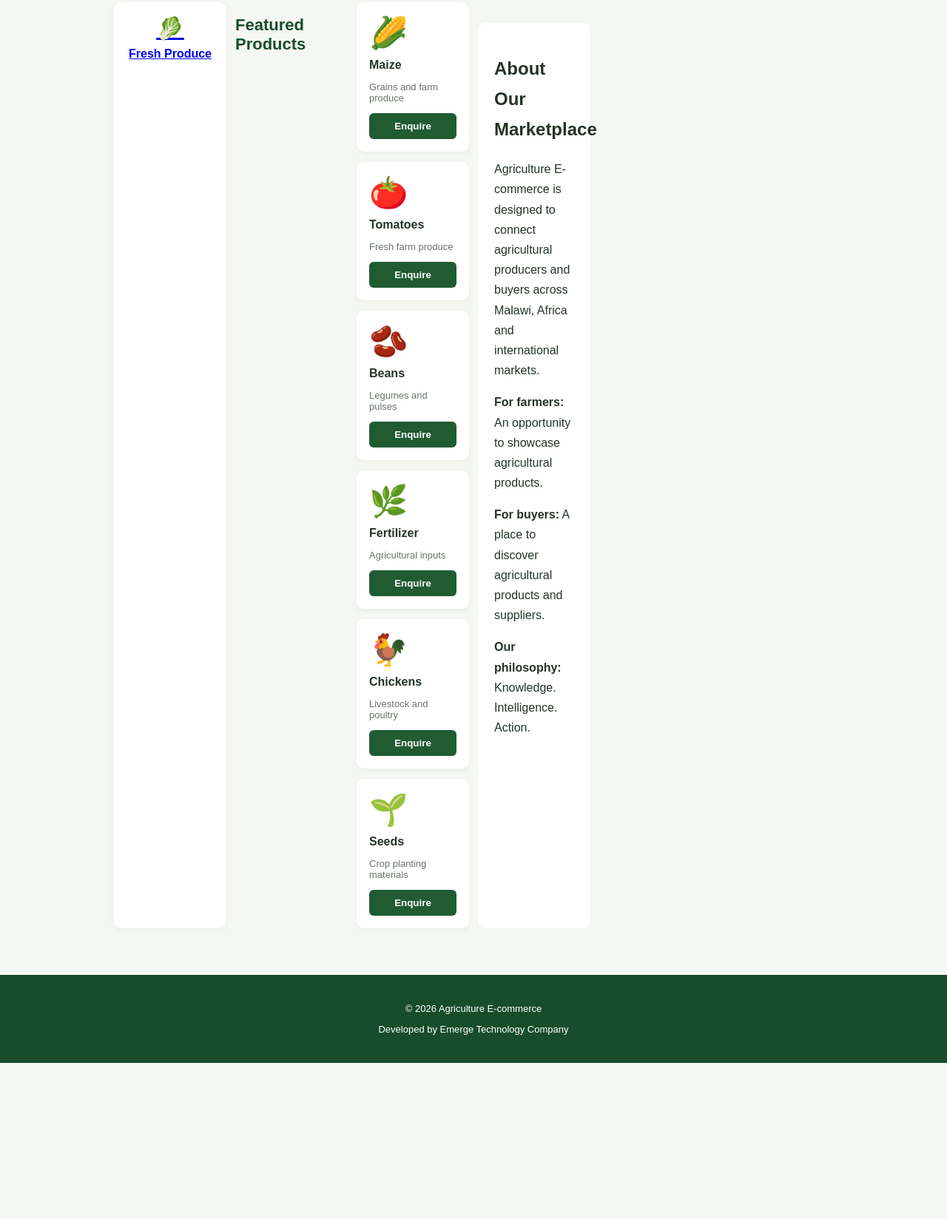
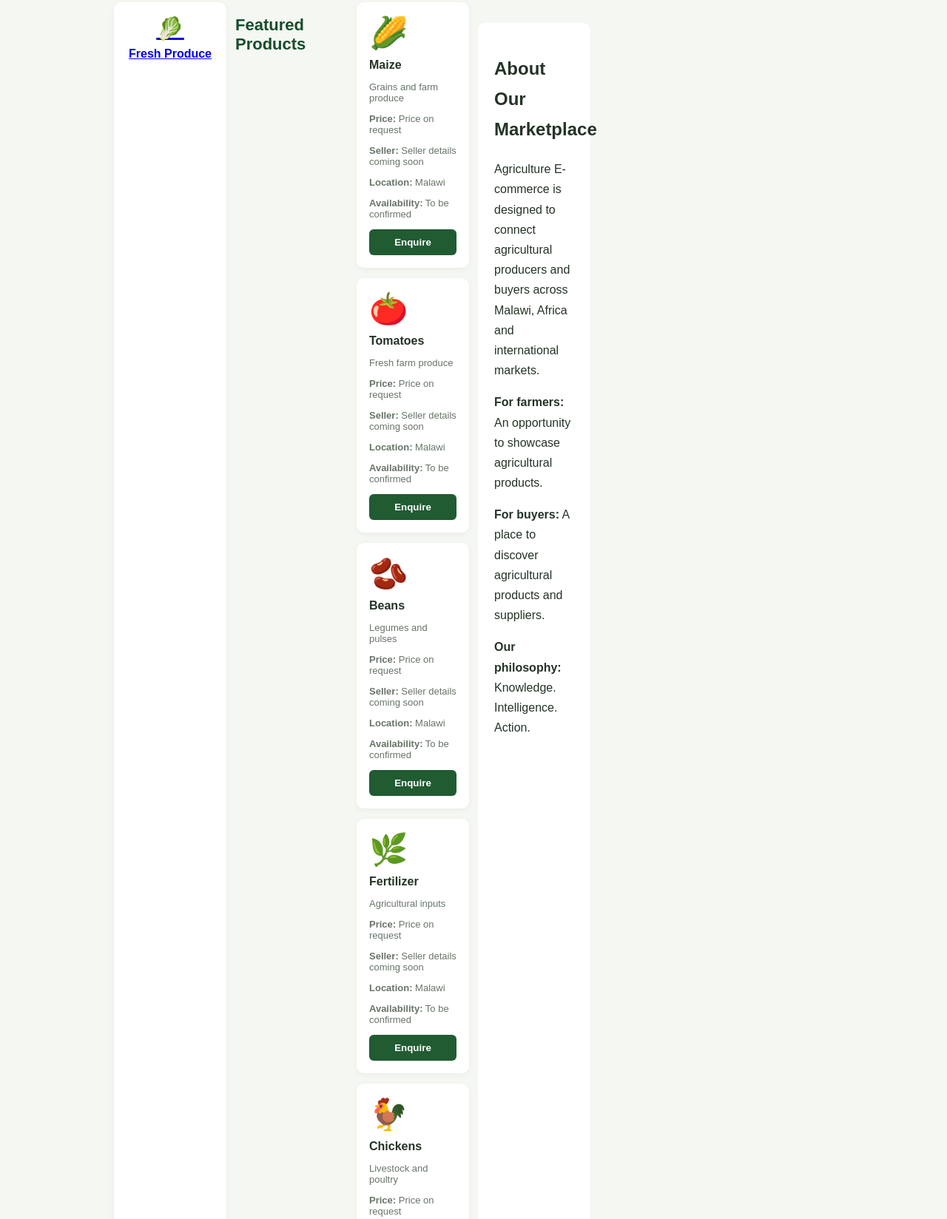
Before and after one commit to emergetechnologymw-spec/agriculture-ecommerce-mw, a plain HTML site: page index.html in a window 1280 px wide. Shown: the part 575-2223 px from the top of the page at 74% size. Before the commit the page ends 2012 px from the top, so only its background shows below. Drawn offline with Linux system fonts and the light colour scheme.

Commit message:
Update index.html

```diff
--- a/index.html
+++ b/index.html
@@ -75,7 +75,10 @@ footer{background:#174d2b;color:white;text-align:center;padding:25px 12px;margin
 <div class="product" data-name="maize">
 <div class="emoji">🌽</div>
 <h3>Maize</h3>
-<p>Grains and farm produce</p>
+<p>Grains and farm produce</p><p><strong>Price:</strong> Price on request</p>
+<p><strong>Seller:</strong> Seller details coming soon</p>
+<p><strong>Location:</strong> Malawi</p>
+<p><strong>Availability:</strong> To be confirmed</p>
 <button onclick="enquire('Maize')">Enquire</button>
 </div>
 
@@ -83,6 +86,10 @@ footer{background:#174d2b;color:white;text-align:center;padding:25px 12px;margin
 <div class="emoji">🍅</div>
 <h3>Tomatoes</h3>
 <p>Fresh farm produce</p>
+<p><strong>Price:</strong> Price on request</p>
+<p><strong>Seller:</strong> Seller details coming soon</p>
+<p><strong>Location:</strong> Malawi</p>
+<p><strong>Availability:</strong> To be confirmed</p>
 <button onclick="enquire('Tomatoes')">Enquire</button>
 </div>
 
@@ -90,6 +97,10 @@ footer{background:#174d2b;color:white;text-align:center;padding:25px 12px;margin
 <div class="emoji">🫘</div>
 <h3>Beans</h3>
 <p>Legumes and pulses</p>
+<p><strong>Price:</strong> Price on request</p>
+<p><strong>Seller:</strong> Seller details coming soon</p>
+<p><strong>Location:</strong> Malawi</p>
+<p><strong>Availability:</strong> To be confirmed</p>
 <button onclick="enquire('Beans')">Enquire</button>
 </div>
 
@@ -97,6 +108,10 @@ footer{background:#174d2b;color:white;text-align:center;padding:25px 12px;margin
 <div class="emoji">🌿</div>
 <h3>Fertilizer</h3>
 <p>Agricultural inputs</p>
+<p><strong>Price:</strong> Price on request</p>
+<p><strong>Seller:</strong> Seller details coming soon</p>
+<p><strong>Location:</strong> Malawi</p>
+<p><strong>Availability:</strong> To be confirmed</p>
 <button onclick="enquire('Fertilizer')">Enquire</button>
 </div>
 
@@ -104,6 +119,10 @@ footer{background:#174d2b;color:white;text-align:center;padding:25px 12px;margin
 <div class="emoji">🐓</div>
 <h3>Chickens</h3>
 <p>Livestock and poultry</p>
+<p><strong>Price:</strong> Price on request</p>
+<p><strong>Seller:</strong> Seller details coming soon</p>
+<p><strong>Location:</strong> Malawi</p>
+<p><strong>Availability:</strong> To be confirmed</p>
 <button onclick="enquire('Chickens')">Enquire</button>
 </div>
 
@@ -111,6 +130,10 @@ footer{background:#174d2b;color:white;text-align:center;padding:25px 12px;margin
 <div class="emoji">🌱</div>
 <h3>Seeds</h3>
 <p>Crop planting materials</p>
+<p><strong>Price:</strong> Price on request</p>
+<p><strong>Seller:</strong> Seller details coming soon</p>
+<p><strong>Location:</strong> Malawi</p>
+<p><strong>Availability:</strong> To be confirmed</p>
 <button onclick="enquire('Seeds')">Enquire</button>
 </div>
 
```
